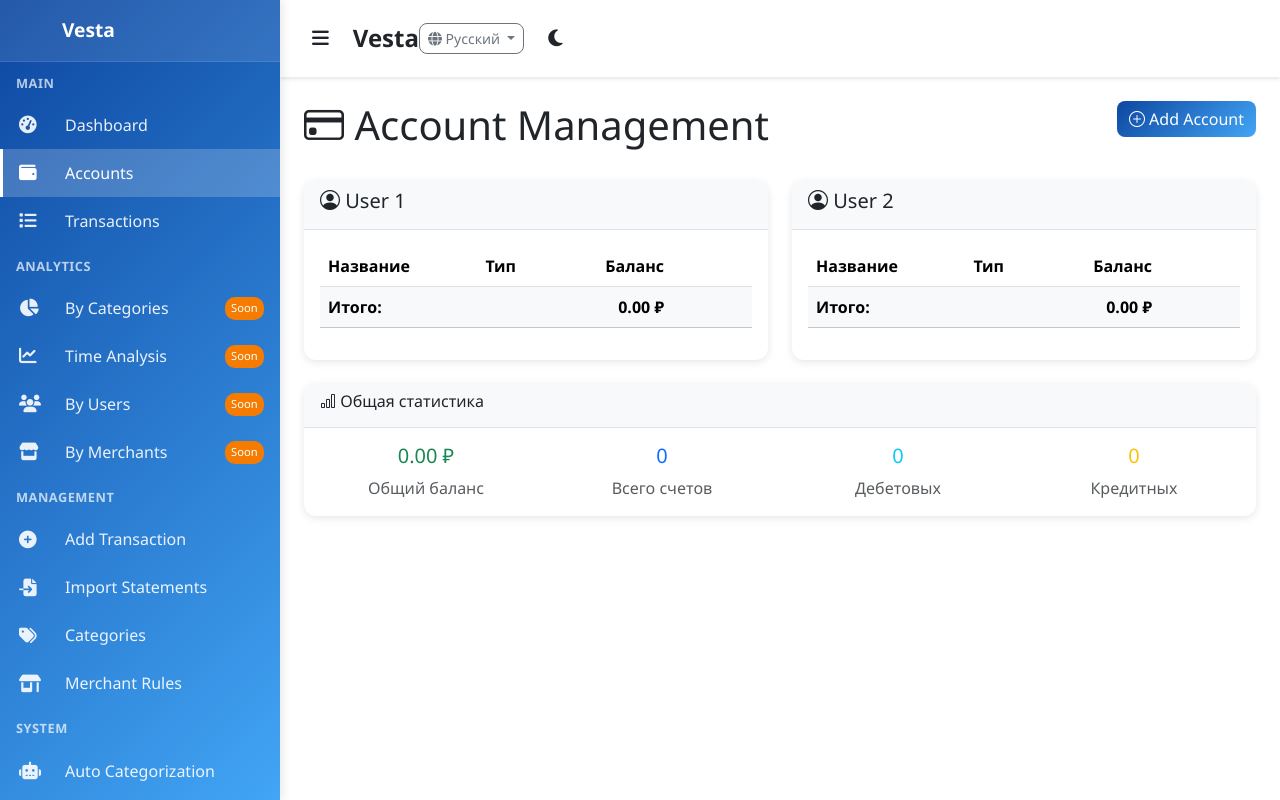
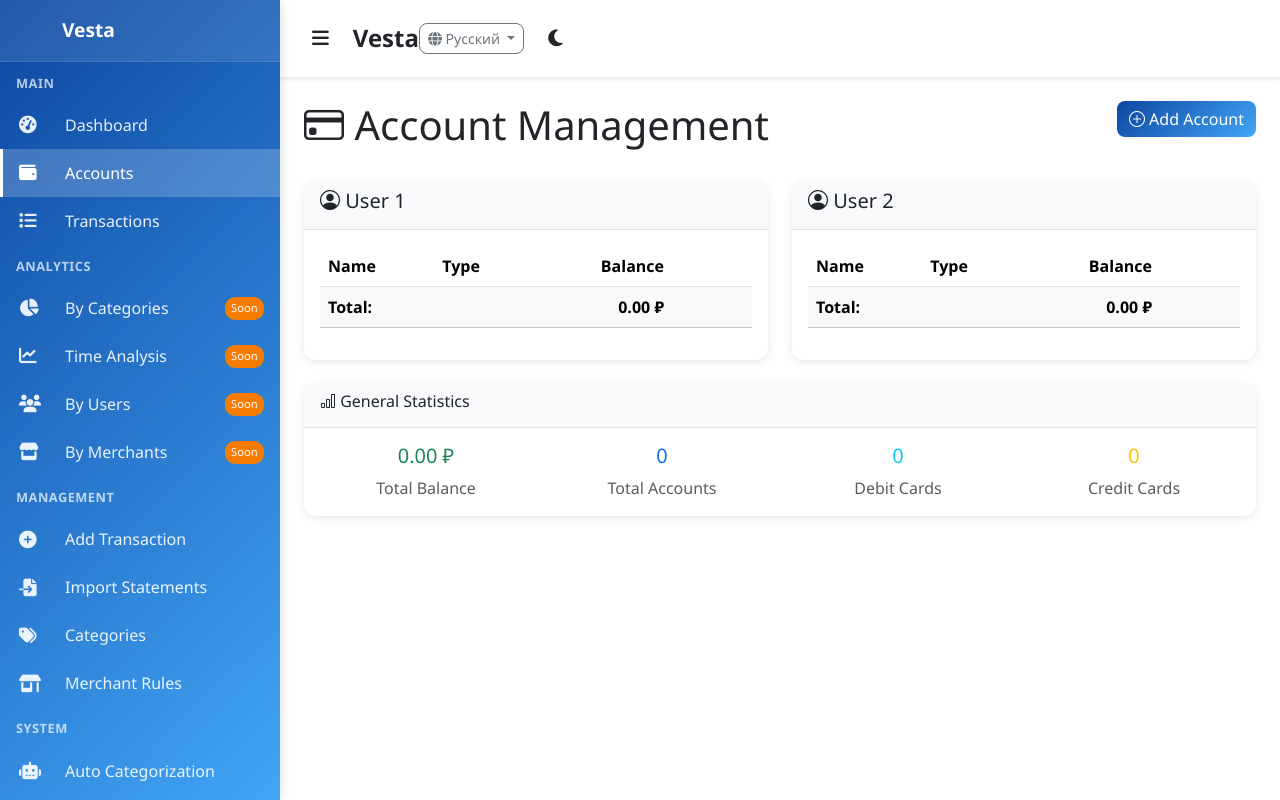
Before and after one commit to GezzyDax/Vesta, a Flask app: page /accounts in a window 1280 px wide. Run offline with Flask 3, Linux system fonts and the light colour scheme; some libraries are stand-ins or nearby versions.

Commit message:
feat: расширена система локализации для основных страниц
- Добавлены переводы для страницы управления счетами (accounts.html)
- Обновлена интернационализация страницы транзакций (transactions.html)
- Расширены файлы переводов с 40+ новыми строками
- Добавлена документация по архитектуре проекта (CLAUDE.md)
- Скомпилированы обновленные переводы для RU/EN локалей

Теперь основной интерфейс полностью поддерживает переключение языков

```diff
--- a/app/templates/accounts.html
+++ b/app/templates/accounts.html
@@ -1,15 +1,15 @@
 {% extends "base.html" %}
 
-{% block title %}Accounts - Vesta{% endblock %}
+{% block title %}{{ _("Accounts") }} - Vesta{% endblock %}
 
 {% block content %}
 <div class="row mb-4">
     <div class="col-md-8">
-        <h1><i class="bi bi-credit-card"></i> Account Management</h1>
+        <h1><i class="bi bi-credit-card"></i> {{ _("Account Management") }}</h1>
     </div>
     <div class="col-md-4 text-end">
         <button type="button" class="btn btn-primary" data-bs-toggle="modal" data-bs-target="#addAccountModal">
-            <i class="bi bi-plus-circle"></i> Add Account
+            <i class="bi bi-plus-circle"></i> {{ _("Add Account") }}
         </button>
     </div>
 </div>
@@ -28,9 +28,9 @@
                         <table class="table table-hover">
                             <thead>
                                 <tr>
-                                    <th>Название</th>
-                                    <th>Тип</th>
-                                    <th class="text-end">Баланс</th>
+                                    <th>{{ _("Name") }}</th>
+                                    <th>{{ _("Type") }}</th>
+                                    <th class="text-end">{{ _("Balance") }}</th>
                                     <th width="80"></th>
                                 </tr>
                             </thead>
@@ -40,7 +40,7 @@
                                     <td>
                                         <strong>{{ account.name }}</strong>
                                         {% if not account.is_active %}
-                                        <span class="badge bg-secondary ms-2">Неактивен</span>
+                                        <span class="badge bg-secondary ms-2">{{ _("Inactive") }}</span>
                                         {% endif %}
                                     </td>
                                     <td>
@@ -68,15 +68,15 @@
                                             <ul class="dropdown-menu">
                                                 <li>
                                                     <a class="dropdown-item" href="{{ url_for('main.edit_account', account_id=account.id) }}">
-                                                        <i class="bi bi-pencil"></i> Редактировать
+                                                        <i class="bi bi-pencil"></i> {{ _("Edit") }}
                                                     </a>
                                                 </li>
                                                 <li><hr class="dropdown-divider"></li>
                                                 <li>
                                                     <form method="POST" action="{{ url_for('main.delete_account', account_id=account.id) }}"
-                                                          style="display: inline;" onsubmit="return confirm('Вы уверены?')">
+                                                          style="display: inline;" onsubmit="return confirm('{{ _("Are you sure?") }}')">
                                                         <button type="submit" class="dropdown-item text-danger">
-                                                            <i class="bi bi-trash"></i> Удалить
+                                                            <i class="bi bi-trash"></i> {{ _("Delete") }}
                                                         </button>
                                                     </form>
                                                 </li>
@@ -86,7 +86,7 @@
                                 </tr>
                                 {% endfor %}
                                 <tr class="table-light">
-                                    <td colspan="2"><strong>Итого:</strong></td>
+                                    <td colspan="2"><strong>{{ _("Total:") }}</strong></td>
                                     <td class="text-end {% if user.get_total_balance() >= 0 %}balance-positive{% else %}balance-negative{% endif %}">
                                         <strong>{{ "{:,.2f}".format(user.get_total_balance()).replace(',', ' ') }} ₽</strong>
                                     </td>
@@ -98,10 +98,10 @@
                 {% else %}
                     <div class="text-center py-4">
                         <i class="bi bi-credit-card display-6 text-muted"></i>
-                        <p class="text-muted mt-2">У {{ user.name|lower }} нет добавленных счетов</p>
+                        <p class="text-muted mt-2">{{ _("%(user)s has no accounts added", user=user.name|lower) }}</p>
                         <button type="button" class="btn btn-outline-primary btn-sm"
                                 onclick="openAddAccountModal({{ user.id }}, '{{ user.name }}')">
-                            <i class="bi bi-plus-circle"></i> Add Account
+                            <i class="bi bi-plus-circle"></i> {{ _("Add Account") }}
                         </button>
                     </div>
                 {% endif %}
@@ -116,7 +116,7 @@
     <div class="col-12">
         <div class="card">
             <div class="card-header">
-                <h6><i class="bi bi-bar-chart"></i> Общая статистика</h6>
+                <h6><i class="bi bi-bar-chart"></i> {{ _("General Statistics") }}</h6>
             </div>
             <div class="card-body">
                 <div class="row text-center">
@@ -124,25 +124,25 @@
                         <h5 class="text-success">
                             {{ "{:,.2f}".format(stats.total_balance).replace(',', ' ') }} ₽
                         </h5>
-                        <p class="text-muted mb-0">Общий баланс</p>
+                        <p class="text-muted mb-0">{{ _("Total Balance") }}</p>
                     </div>
                     <div class="col-md-3">
                         <h5 class="text-primary">
                             {{ stats.total_accounts }}
                         </h5>
-                        <p class="text-muted mb-0">Всего счетов</p>
+                        <p class="text-muted mb-0">{{ _("Total Accounts") }}</p>
                     </div>
                     <div class="col-md-3">
                         <h5 class="text-info">
                             {{ stats.debit_count }}
                         </h5>
-                        <p class="text-muted mb-0">Дебетовых</p>
+                        <p class="text-muted mb-0">{{ _("Debit Cards") }}</p>
                     </div>
                     <div class="col-md-3">
                         <h5 class="text-warning">
                             {{ stats.credit_count }}
                         </h5>
-                        <p class="text-muted mb-0">Кредитных</p>
+                        <p class="text-muted mb-0">{{ _("Credit Cards") }}</p>
                     </div>
                 </div>
             </div>
@@ -155,64 +155,64 @@
     <div class="modal-dialog">
         <div class="modal-content">
             <div class="modal-header">
-                <h5 class="modal-title">Добавить новый счет</h5>
+                <h5 class="modal-title">{{ _("Add New Account") }}</h5>
                 <button type="button" class="btn-close" data-bs-dismiss="modal"></button>
             </div>
             <form method="POST" action="{{ url_for('main.add_account') }}">
                 <div class="modal-body">
                     <div class="mb-3">
-                        <label class="form-label">Владелец *</label>
+                        <label class="form-label">{{ _("Owner") }} *</label>
                         <select name="user_id" class="form-select" required>
-                            <option value="">Выберите владельца</option>
+                            <option value="">{{ _("Select Owner") }}</option>
                             {% for user in users %}
                             <option value="{{ user.id }}">{{ user.name }}</option>
                             {% endfor %}
                         </select>
                     </div>
                     <div class="mb-3">
-                        <label class="form-label">Название счета *</label>
-                        <input type="text" name="name" class="form-control" placeholder="Например: Основная карта ВТБ" required>
+                        <label class="form-label">{{ _("Account Name") }} *</label>
+                        <input type="text" name="name" class="form-control" placeholder="{{ _("Example: Main VTB Card") }}" required>
                     </div>
                     <div class="mb-3">
-                        <label class="form-label">Тип счета *</label>
+                        <label class="form-label">{{ _("Account Type") }} *</label>
                         <select name="account_type" class="form-select" required>
-                            <option value="">Выберите тип</option>
-                            <option value="debit">Дебетовая карта</option>
-                            <option value="credit">Кредитная карта</option>
-                            <option value="savings">Сберегательный счет</option>
-                            <option value="cash">Наличные</option>
-                            <option value="savings_goal">Накопления</option>
+                            <option value="">{{ _("Select Type") }}</option>
+                            <option value="debit">{{ _("Debit Card") }}</option>
+                            <option value="credit">{{ _("Credit Card") }}</option>
+                            <option value="savings">{{ _("Savings Account") }}</option>
+                            <option value="cash">{{ _("Cash") }}</option>
+                            <option value="savings_goal">{{ _("Savings Goal") }}</option>
                         </select>
                     </div>
                     <div class="mb-3">
-                        <label class="form-label">Начальный баланс</label>
+                        <label class="form-label">{{ _("Initial Balance") }}</label>
                         <div class="input-group">
                             <input type="number" name="balance" class="form-control" step="0.01" value="0.00">
                             <span class="input-group-text">₽</span>
                         </div>
-                        <div class="form-text">Текущий остаток на счете</div>
+                        <div class="form-text">{{ _("Current balance on the account") }}</div>
                     </div>
                     <div class="mb-3" id="goal-amount-section" style="display: none;">
-                        <label class="form-label">Цель накопления</label>
+                        <label class="form-label">{{ _("Savings Goal Amount") }}</label>
                         <div class="input-group">
                             <input type="number" name="goal_amount" class="form-control" step="0.01" placeholder="0.00">
                             <span class="input-group-text">₽</span>
                         </div>
-                        <div class="form-text">Сумма, которую планируете накопить</div>
+                        <div class="form-text">{{ _("Amount you plan to save") }}</div>
                     </div>
                     <div class="mb-3">
                         <div class="form-check">
                             <input class="form-check-input" type="checkbox" name="include_in_balance" id="include_in_balance" checked>
                             <label class="form-check-label" for="include_in_balance">
-                                Включать в общий баланс
+                                {{ _("Include in Total Balance") }}
                             </label>
-                            <div class="form-text">Отключите для кредитных карт, чтобы исключить их из подсчета общего баланса</div>
+                            <div class="form-text">{{ _("Disable for credit cards to exclude them from total balance calculation") }}</div>
                         </div>
                     </div>
                 </div>
                 <div class="modal-footer">
-                    <button type="button" class="btn btn-secondary" data-bs-dismiss="modal">Отмена</button>
-                    <button type="submit" class="btn btn-primary">Добавить счет</button>
+                    <button type="button" class="btn btn-secondary" data-bs-dismiss="modal">{{ _("Cancel") }}</button>
+                    <button type="submit" class="btn btn-primary">{{ _("Add Account") }}</button>
                 </div>
             </form>
         </div>
```
Also changed, not shown: CLAUDE.md (added, +133 -0 lines), app/templates/transactions.html (+10 -10 lines), translations/en/LC_MESSAGES/messages.po, translations/ru/LC_MESSAGES/messages.po, 2 other files.
